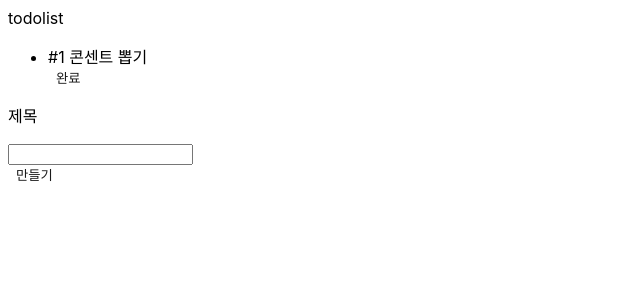
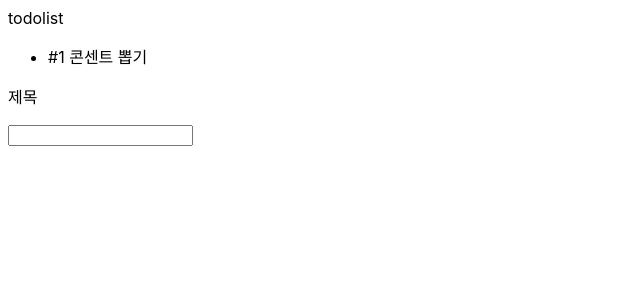
Before and after one commit to esg-sw-2024-elice/elice-tree-preview, a React (Create React App) app in the folder elice-tree-fe/: page / in a window 1280 px wide. Shown: the top 300 px of the page, without its empty margins (0-640 px from the left). Built offline with nearby package versions, Linux system fonts and the light colour scheme; a web font is replaced by a local one.

Commit message:
delete: button

```diff
--- a/elice-tree-fe/src/components/basebutton/BaseButton.tsx
+++ b/elice-tree-fe/src/components/basebutton/BaseButton.tsx
@@ -24,5 +24,3 @@ export default function BaseButton(props: BaseButtonProps) {
     </S.ButtonWrapper>
   );
 }
-
-BaseButton.Styled = S.ButtonWrapper;
--- a/elice-tree-fe/src/components/todolist/Todolistbutton.tsx
+++ /dev/null
@@ -1,14 +0,0 @@
-import * as Styled from 'components/todolist/Todolistbutton_style';
-
-interface TodoListButtonProps {
-  content: string;
-  onClick: () => void;
-}
-
-export default function TodoListButton({ content, onClick }: TodoListButtonProps) {
-  return (
-    <Styled.Button type="button" content={content} onClick={onClick}>
-      {content}
-    </Styled.Button>
-  );
-}
--- a/elice-tree-fe/src/components/todolist/Todolistbutton_style.ts
+++ /dev/null
@@ -1,10 +0,0 @@
-import styled from 'styled-components';
-import { PALETTE } from 'styles';
-import { BaseButton } from 'components';
-
-export const Button = styled(BaseButton)<{ content: string }>`
-  background-color: ${(props) =>
-    props.content === '완료' ? PALETTE.MAIN_PURPLE : PALETTE.LIGHT_GREEN};
-  color: ${PALETTE.MAIN_BLACK};
-  cursor: pointer;
-`;
--- a/elice-tree-fe/src/components/todolist/Todolistinput.tsx
+++ b/elice-tree-fe/src/components/todolist/Todolistinput.tsx
@@ -1,4 +1,5 @@
-import TodoListButton from './Todolistbutton';
+import React from 'react';
+import TodoListButton from './todolistbutton/Todolistbutton';
 
 interface TodoInputProps {
   todoContent: string;
@@ -15,7 +16,7 @@ export default function TodoListInput({
     <>
       <p>제목</p>
       <input type="text" value={todoContent} onChange={(e) => setTodoContent(e.target.value)} />
-      <TodoListButton content="만들기" onClick={handleAddTodo} />
+      {/* <TodoListButton onClick={handleAddTodo}>만들기</TodoListButton> */}
     </>
   );
 }
--- a/elice-tree-fe/src/components/todolist/Todolistitems.tsx
+++ b/elice-tree-fe/src/components/todolist/Todolistitems.tsx
@@ -1,6 +1,6 @@
 import React from 'react';
 import { Todo } from 'types';
-import TodoListButton from './Todolistbutton';
+import TodoListButton from './todolistbutton/Todolistbutton';
 
 interface TodoListItemsProps {
   todos: Todo[];
@@ -16,9 +16,9 @@ export default function TodoListItems({ todos, CompletedTodo }: TodoListItemsPro
             <li>
               <span>#{index + 1} </span>
               <span>{todo.content} </span>
-              <div>
-                <TodoListButton content="완료" onClick={() => CompletedTodo(index)} />
-              </div>
+              {/* <div>
+                <TodoListButton onClick={() => CompletedTodo(index)}>완료</TodoListButton>
+              </div> */}
             </li>
           </ul>
         );
--- /dev/null
+++ b/elice-tree-fe/src/components/todolist/todolistbutton/Todolistbutton.tsx
@@ -0,0 +1,17 @@
+import React from 'react';
+import * as Styled from 'components/todolist/todolistbutton/Todolistbutton_style';
+
+interface TodoListButtonProps {
+  children: React.ReactNode;
+  onClick: () => void;
+}
+
+export default function TodoListButton({ children, onClick }: TodoListButtonProps) {
+  return (
+    <>
+      <Styled.TodolistButtonWrapper type="button" content="completed" onClick={onClick}>
+        {children}
+      </Styled.TodolistButtonWrapper>
+    </>
+  );
+}
--- a/elice-tree-fe/src/styles/colors/index.ts
+++ b/elice-tree-fe/src/styles/colors/index.ts
@@ -5,15 +5,7 @@ export const PALETTE = {
   LIGHT_BLACK: '#BABABA',
   LIGHT_GREEN: '#DFECE0',
   // LIGHT_RED: '#FFE8E4',
-} as {
-  [key: string]: string;
-  MAIN_BLACK: '#1A1A1A';
-  MAIN_GREEN: '#3F7541';
-  MAIN_PURPLE: '##8D44F2';
-  LIGHT_BLACK: '#BABABA';
-  LIGHT_GREEN: '#DFECE0';
-  // LIGHT_RED: '#FFE8E4',
-};
+} as const;
 
 type PaletteType = typeof PALETTE;
 type ValueOfPalette<PaletteType> = PaletteType[keyof PaletteType];
```
Also changed, not shown: elice-tree-fe/src/components/todolist/todolistbutton/Todolistbutton_style.ts (added, +10 -0 lines), elice-tree-fe/src/styles/global/index.styles.ts (+16 -3 lines).
